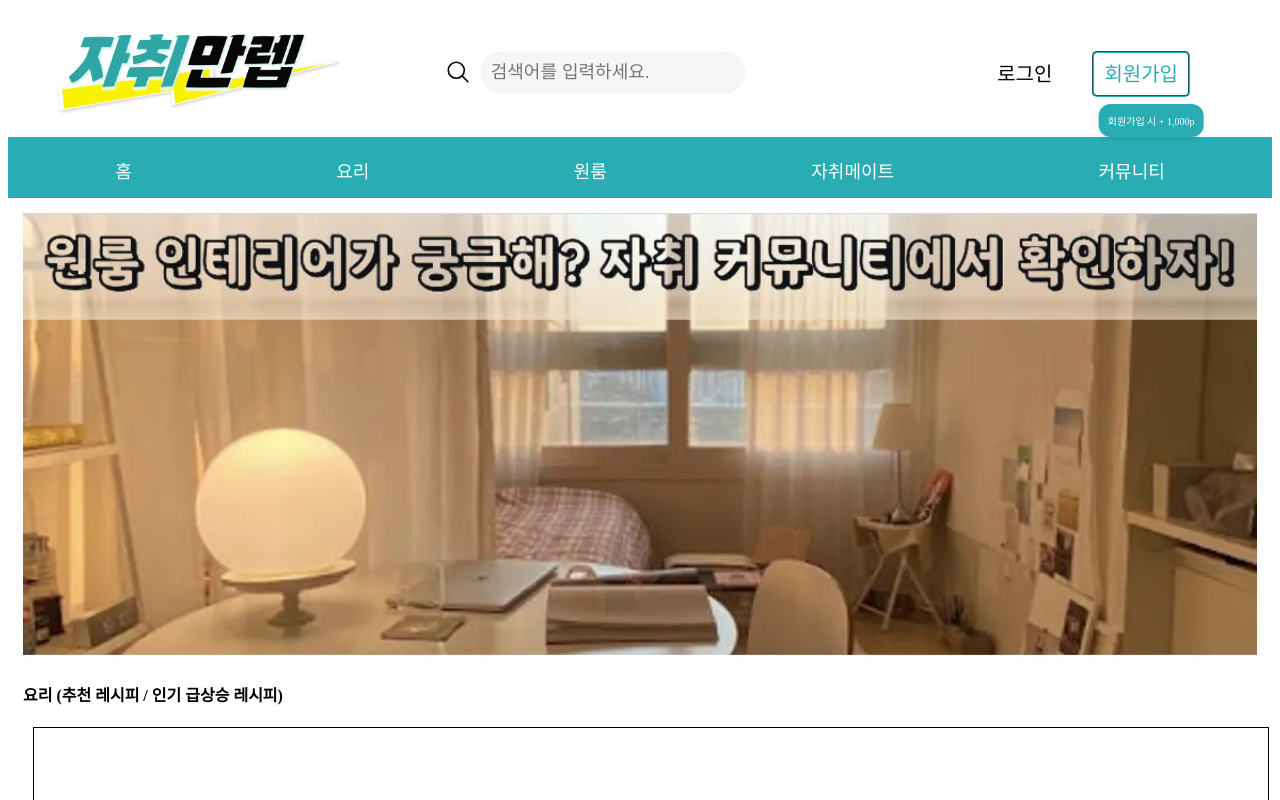
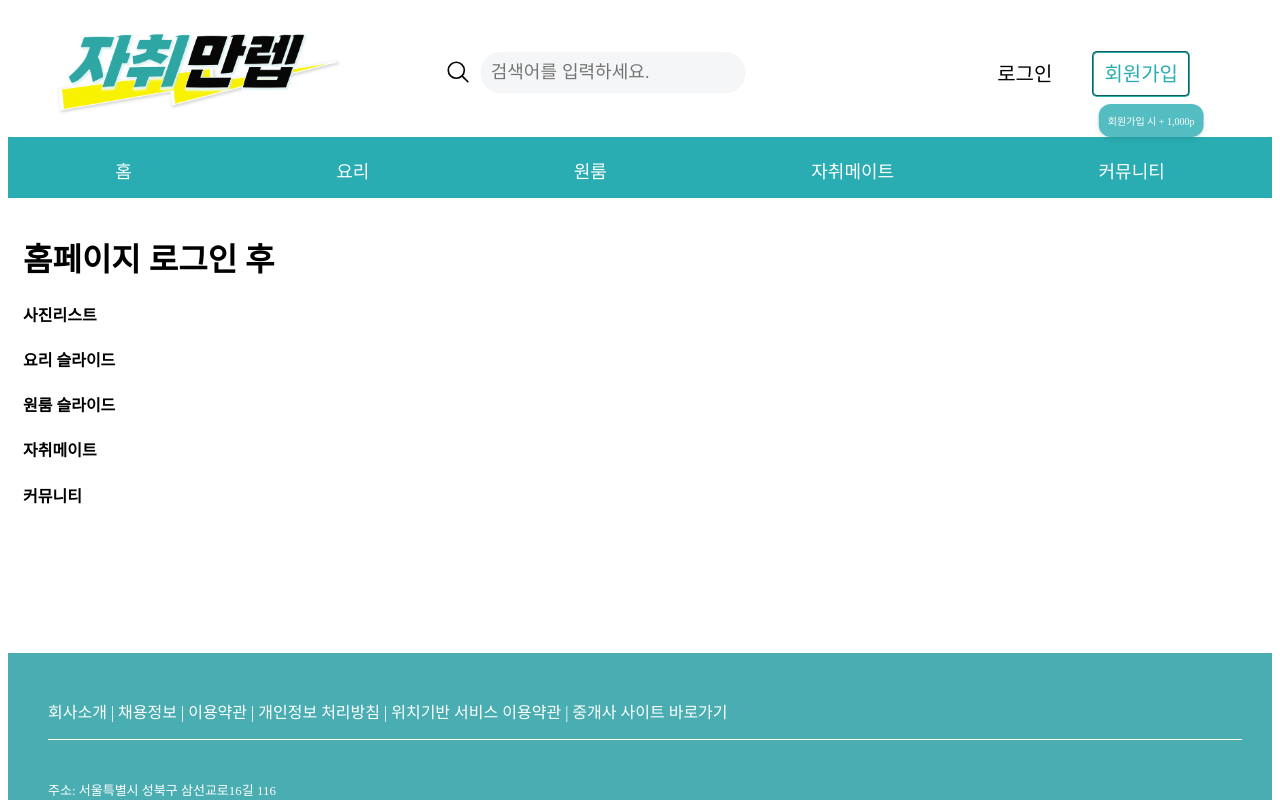
Before and after one commit to 2024-Hansung-Capstone/projectj-frontend, a React (Create React App) app: page / in a window 1280 px wide. Shown: the top 800 px of the page. Built offline with nearby package versions, Linux system fonts and the light colour scheme; a web font is replaced by a local one.

Commit message:
update afterlogin

```diff
--- a/src/App.js
+++ b/src/App.js
@@ -6,7 +6,7 @@ import Footer from "./components/Footer"
 // AfterLogin
 import HeaderA from "./pages/AfterLogin/Header";
 import HomeA from "./pages/AfterLogin/Home";
-import MateA from "./pages/BeforeLogin/Mate";
+import MateA from "./pages/AfterLogin/Mate";
 import Oneroom from "./pages/AfterLogin/Oneroom";
 import Cooking from "./pages/AfterLogin/Cooking";
 // BeforeLogin
@@ -30,8 +30,8 @@ function App() {
           <Category />
           <Routes>
             {/*  */}
-            <Route path="/" element={isAuthenticated ? <HomeB /> : <HomeA />} />
-            <Route path="/Mate" element={isAuthenticated ? <MateB /> : <MateA />} />
+            <Route path="/" element={isAuthenticated ? <HomeA /> : <HomeB />} />
+            <Route path="/Mate" element={isAuthenticated ? <MateA /> : <MateB />} />
             <Route path="/Community" element={<Community />} />
             <Route path="/Login" element={<Login />}/>
             <Route path="/Signup" element={<Signup />}/>
--- a/src/pages/BeforeLogin/Login.js
+++ b/src/pages/BeforeLogin/Login.js
@@ -16,7 +16,12 @@ const Login = () => {
       alert('비밀번호를 입력해주십시오.');
     } else {
       console.log('로그인 버튼이 클릭되었습니다.');
-      // 로그인 로직 추가
+      // 실제로는 여기에 로그인 로직을 구현해야 하며, 로그인이 성공했을 때 navigate를 사용하여 AfterLogin의 Home 페이지로 이동합니다.
+      // 예시로 isAuthenticated라는 가상의 상태를 사용합니다.
+      const isAuthenticated = true; // 실제 로그인 로직을 적용할 때는 이 부분을 해당 로직에 맞게 수정해야 합니다.
+      if (isAuthenticated) {
+        navigate('/'); // AfterLogin의 Home 페이지로 이동
+      }
     }
   };
 
```
Also changed, not shown: 1 other file (tests, documents, lock files or other folders).
